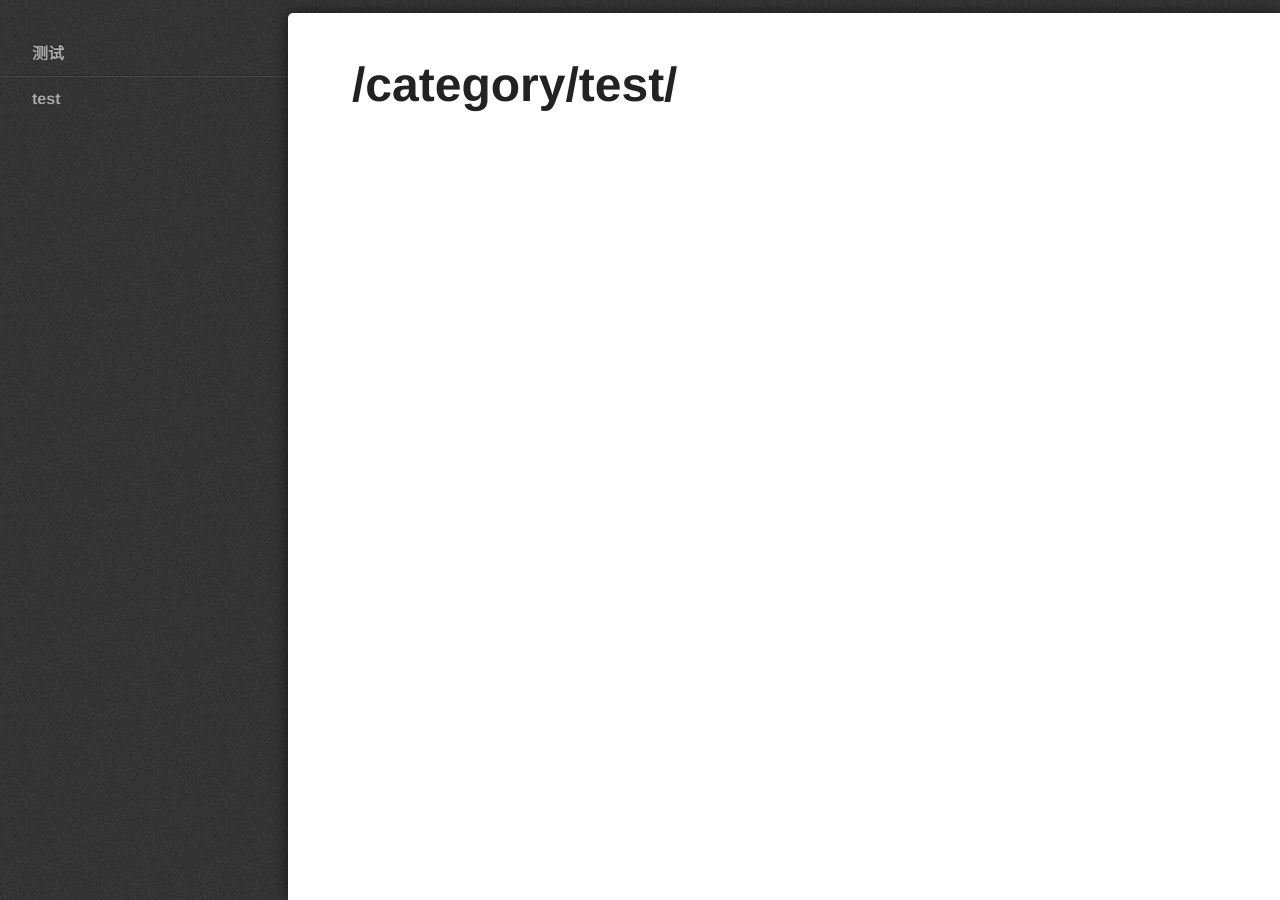
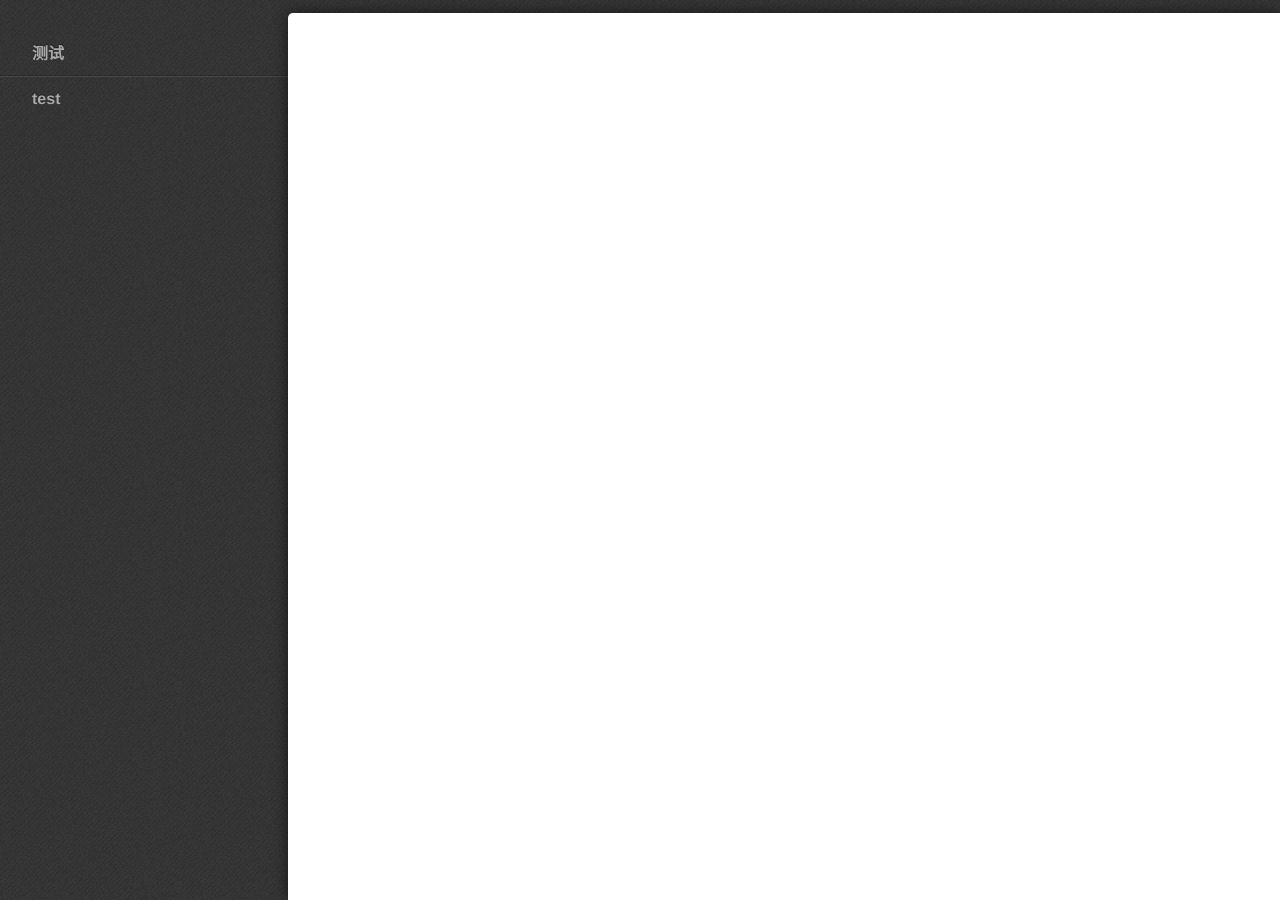
Before and after one commit to ZenoChiu/ZenoChiu.github.io, a Jekyll site: the page built from category/test.html, in a window 1280 px wide. Built offline with Jekyll 4.4.1, drawn with Linux system fonts in a browser that asks for light colours; some web fonts are replaced.

Commit message:
test
test

```diff
--- a/_layouts/category.html
+++ b/_layouts/category.html
@@ -7,7 +7,15 @@
     {% include header.html %}
     <div role="main" class="main">
         <a href="#nav" class="nav-toggle">Menu</a>
-        {{content}}
+        <ul>
+          {% for post in site.posts %}
+            {% for category in site.categories %}
+              {% if category == page.category %}
+              <li>{{post.title}}</li>
+              {% endif %}
+            {% endfor %}
+          {% endfor %}
+        </ul>
     </div>
     {% include footer.html %}
 </body>
--- a/category/test.html
+++ b/category/test.html
@@ -2,4 +2,3 @@
 layout    : category
 category  : 测试
 ---
-<h1>{{page.url}}</h1>
--- a/category/测试.html
+++ b/category/测试.html
@@ -2,4 +2,3 @@
 layout    : category
 category  : 测试
 ---
-<h1>{{page.url}}</h1>
```
